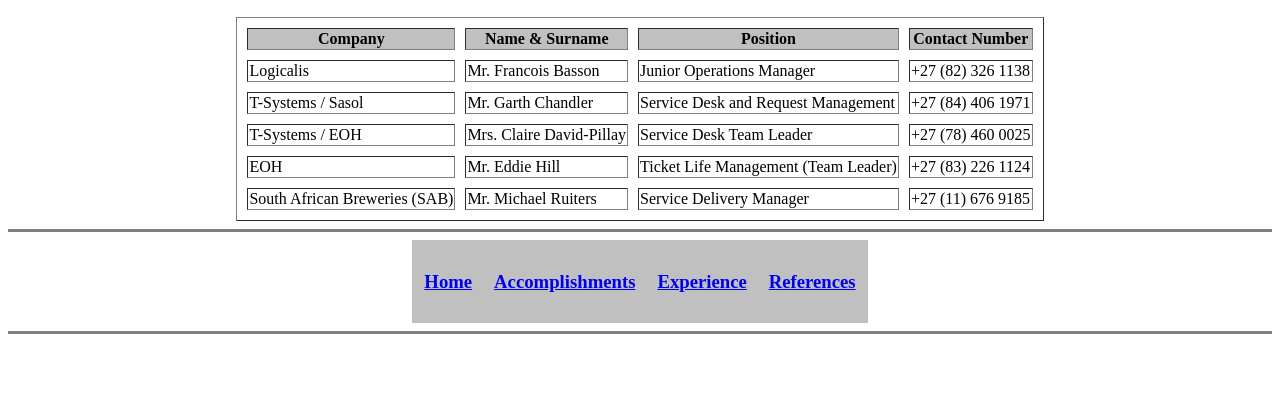
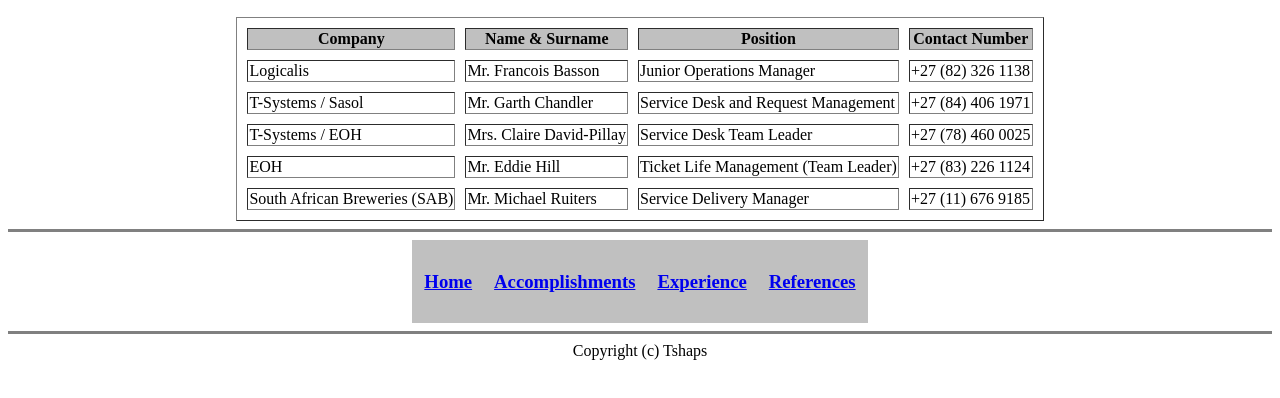
Before and after one commit to tshaps/cv, a plain HTML site: page References.html in a window 1280 px wide. Shown: the part 50-448 px from the top of the page. Drawn offline with Linux system fonts and the light colour scheme.

Commit message:
Update References.html

```diff
--- a/References.html
+++ b/References.html
@@ -46,7 +46,6 @@
             </tr>
         </tb>
     </table>
-    <footer>
     <hr size="3" noshade>
     <table cellpadding="10" align="center" bgcolor="#C0C0C0">
         <tr>
@@ -57,6 +56,8 @@
         </tr>
     </table>
     <hr size="3" noshade>
+    <footer align="center">
+        Copyright (c) Tshaps
     </footer>
 </body>
 </html>
```
Lines whose indentation alone changed are shown as unchanged.
